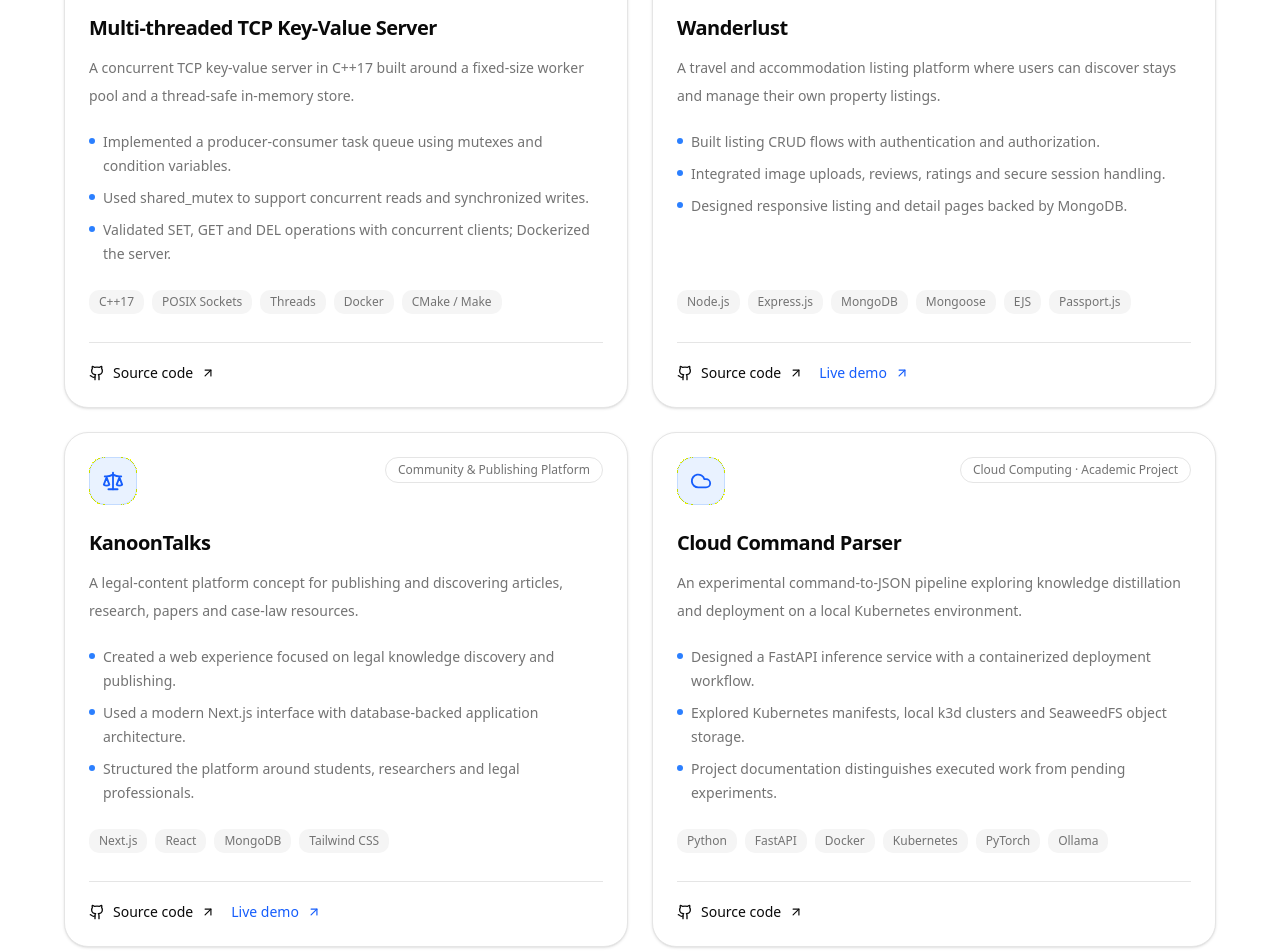
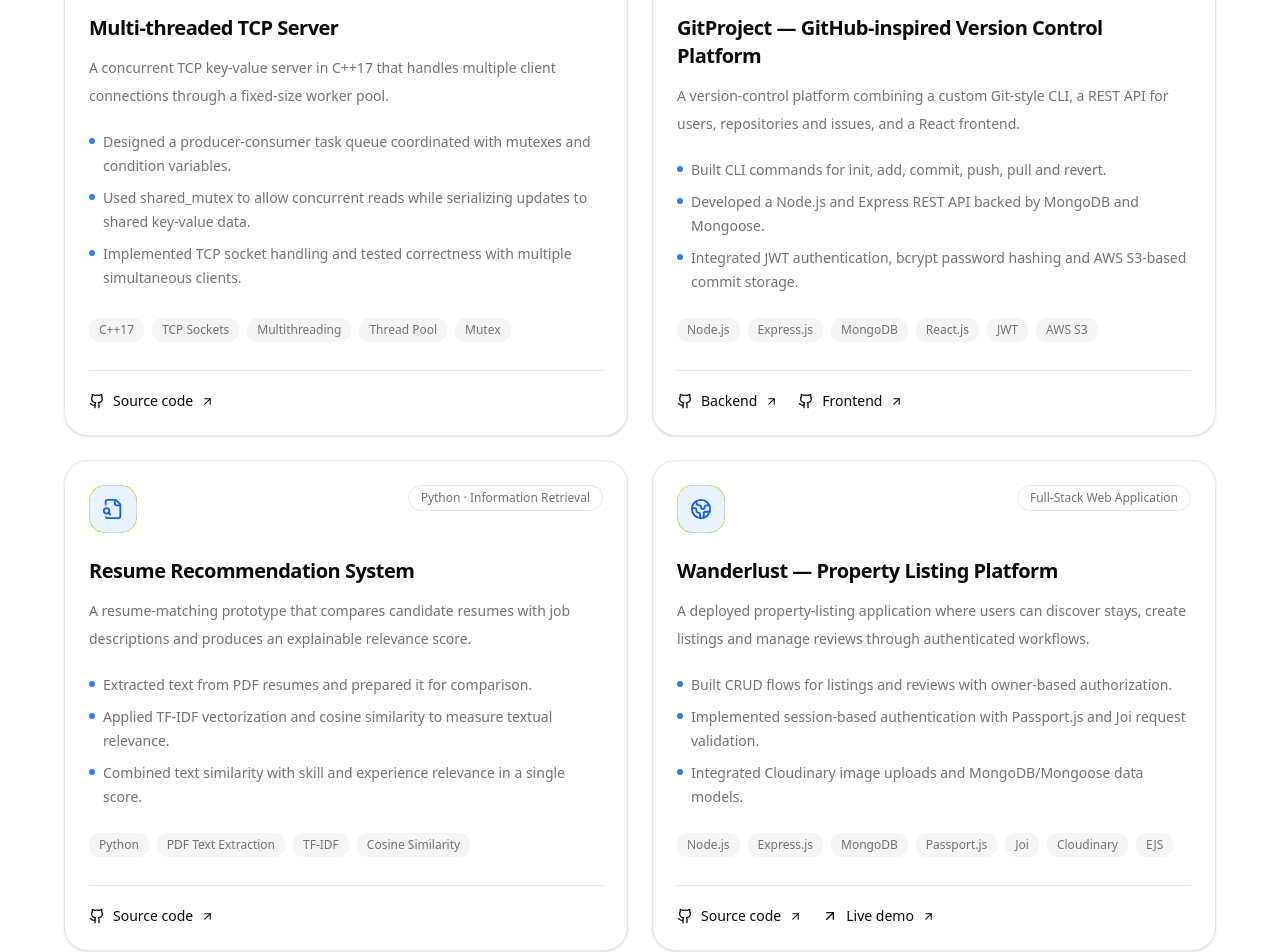
Before and after one commit to KshitijSingh07/portfolio, a Next.js app: page /projects in a window 1280 px wide. Shown: the part 480-1432 px from the top of the page. Built offline with nearby package versions, Linux system fonts and the light colour scheme.

Commit message:
Align portfolio projects and profile with current resume

```diff
--- a/app/projects/page.tsx
+++ b/app/projects/page.tsx
@@ -1,147 +1,122 @@
-import Link from "next/link";
-import { ArrowUpRight, Github, ExternalLink, Server, Scale, Cloud, Code2 } from "lucide-react";
+import { ArrowUpRight, Github, FileSearch, Server, GitBranch, Globe2 } from "lucide-react";
 
 const projects = [
   {
-    title: "Multi-threaded TCP Key-Value Server",
+    title: "Multi-threaded TCP Server",
     category: "Systems Programming",
     description:
-      "A concurrent TCP key-value server in C++17 built around a fixed-size worker pool and a thread-safe in-memory store.",
+      "A concurrent TCP key-value server in C++17 that handles multiple client connections through a fixed-size worker pool.",
     highlights: [
-      "Implemented a producer-consumer task queue using mutexes and condition variables.",
-      "Used shared_mutex to support concurrent reads and synchronized writes.",
-      "Validated SET, GET and DEL operations with concurrent clients; Dockerized the server.",
+      "Designed a producer-consumer task queue coordinated with mutexes and condition variables.",
+      "Used shared_mutex to allow concurrent reads while serializing updates to shared key-value data.",
+      "Implemented TCP socket handling and tested correctness with multiple simultaneous clients.",
     ],
-    stack: ["C++17", "POSIX Sockets", "Threads", "Docker", "CMake / Make"],
-    github: "https://github.com/KshitijSingh07/multithreaded-tcp-server",
+    stack: ["C++17", "TCP Sockets", "Multithreading", "Thread Pool", "Mutex"],
     icon: Server,
+    links: [{ label: "Source code", href: "https://github.com/KshitijSingh07/multithreaded-tcp-server", icon: "github" }],
     featured: true,
   },
   {
-    title: "Wanderlust",
-    category: "Full-Stack Web Application",
+    title: "GitProject — GitHub-inspired Version Control Platform",
+    category: "Full-Stack Engineering",
     description:
-      "A travel and accommodation listing platform where users can discover stays and manage their own property listings.",
+      "A version-control platform combining a custom Git-style CLI, a REST API for users, repositories and issues, and a React frontend.",
     highlights: [
-      "Built listing CRUD flows with authentication and authorization.",
-      "Integrated image uploads, reviews, ratings and secure session handling.",
-      "Designed responsive listing and detail pages backed by MongoDB.",
+      "Built CLI commands for init, add, commit, push, pull and revert.",
+      "Developed a Node.js and Express REST API backed by MongoDB and Mongoose.",
+      "Integrated JWT authentication, bcrypt password hashing and AWS S3-based commit storage.",
     ],
-    stack: ["Node.js", "Express.js", "MongoDB", "Mongoose", "EJS", "Passport.js"],
-    github: "https://github.com/KshitijSingh07/Wanderlust",
-    live: "https://wanderlust-99v7.onrender.com/listings",
-    icon: ExternalLink,
+    stack: ["Node.js", "Express.js", "MongoDB", "React.js", "JWT", "AWS S3"],
+    icon: GitBranch,
+    links: [
+      { label: "Backend", href: "https://github.com/KshitijSingh07/Git-backend", icon: "github" },
+      { label: "Frontend", href: "https://github.com/KshitijSingh07/Git-frontend", icon: "github" },
+    ],
     featured: true,
   },
   {
-    title: "KanoonTalks",
-    category: "Community & Publishing Platform",
+    title: "Resume Recommendation System",
+    category: "Python · Information Retrieval",
     description:
-      "A legal-content platform concept for publishing and discovering articles, research, papers and case-law resources.",
+      "A resume-matching prototype that compares candidate resumes with job descriptions and produces an explainable relevance score.",
     highlights: [
-      "Created a web experience focused on legal knowledge discovery and publishing.",
-      "Used a modern Next.js interface with database-backed application architecture.",
-      "Structured the platform around students, researchers and legal professionals.",
+      "Extracted text from PDF resumes and prepared it for comparison.",
+      "Applied TF-IDF vectorization and cosine similarity to measure textual relevance.",
+      "Combined text similarity with skill and experience relevance in a single score.",
     ],
-    stack: ["Next.js", "React", "MongoDB", "Tailwind CSS"],
-    github: "https://github.com/KshitijSingh07/KanoonTalks",
-    live: "https://kanoon-talks.vercel.app/",
-    icon: Scale,
+    stack: ["Python", "PDF Text Extraction", "TF-IDF", "Cosine Similarity"],
+    icon: FileSearch,
+    links: [{ label: "Source code", href: "https://github.com/KshitijSingh07/Resume-Ranker", icon: "github" }],
     featured: true,
   },
   {
-    title: "Cloud Command Parser",
-    category: "Cloud Computing · Academic Project",
+    title: "Wanderlust — Property Listing Platform",
+    category: "Full-Stack Web Application",
     description:
-      "An experimental command-to-JSON pipeline exploring knowledge distillation and deployment on a local Kubernetes environment.",
+      "A deployed property-listing application where users can discover stays, create listings and manage reviews through authenticated workflows.",
     highlights: [
-      "Designed a FastAPI inference service with a containerized deployment workflow.",
-      "Explored Kubernetes manifests, local k3d clusters and SeaweedFS object storage.",
-      "Project documentation distinguishes executed work from pending experiments.",
+      "Built CRUD flows for listings and reviews with owner-based authorization.",
+      "Implemented session-based authentication with Passport.js and Joi request validation.",
+      "Integrated Cloudinary image uploads and MongoDB/Mongoose data models.",
     ],
-    stack: ["Python", "FastAPI", "Docker", "Kubernetes", "PyTorch", "Ollama"],
-    github: "https://github.com/KshitijSingh07/CS3081-Cloud-Computing-Mini-Project",
-    icon: Cloud,
-    featured: false,
-  },
-  {
-    title: "Resume Ranker",
-    category: "Python · Information Retrieval",
-    description:
-      "An ATS-style resume matching prototype that scores candidate profiles against job descriptions and role-specific skills.",
-    highlights: [
-      "Implemented TF-IDF and cosine-similarity based matching.",
-      "Designed explainable scoring across skills, experience, education and projects.",
-      "Organized role-specific evaluation for multiple technical domains.",
+    stack: ["Node.js", "Express.js", "MongoDB", "Passport.js", "Joi", "Cloudinary", "EJS"],
+    icon: Globe2,
+    links: [
+      { label: "Source code", href: "https://github.com/KshitijSingh07/Wanderlust", icon: "github" },
+      { label: "Live demo", href: "https://wanderlust-99v7.onrender.com/listings", icon: "external" },
     ],
-    stack: ["Python", "TF-IDF", "Cosine Similarity", "NLP"],
-    github: "https://github.com/KshitijSingh07/Resume-Ranker",
-    icon: Code2,
-    featured: false,
+    featured: true,
   },
 ];
-
-function ProjectCard({ project }: { project: (typeof projects)[number] }) {
-  const Icon = project.icon;
-  return (
-    <article className="group flex h-full flex-col rounded-3xl border border-border bg-card p-6 shadow-sm transition duration-300 hover:-translate-y-1 hover:border-blue-500/50 hover:shadow-xl">
-      <div className="mb-6 flex items-start justify-between gap-4">
-        <div className="rounded-2xl border border-blue-500/20 bg-blue-500/10 p-3 text-blue-600 dark:text-blue-400">
-          <Icon size={22} />
-        </div>
-        <span className="rounded-full border border-border px-3 py-1 text-xs text-muted-foreground">
-          {project.category}
-        </span>
-      </div>
-      <h2 className="text-xl font-semibold tracking-tight">{project.title}</h2>
-      <p className="mt-3 text-sm leading-7 text-muted-foreground">{project.description}</p>
-      <ul className="mt-5 flex-1 space-y-2 text-sm leading-6 text-muted-foreground">
-        {project.highlights.map((item) => (
-          <li key={item} className="flex gap-2">
-            <span className="mt-2 h-1.5 w-1.5 shrink-0 rounded-full bg-blue-500" />
-            <span>{item}</span>
-          </li>
-        ))}
-      </ul>
-      <div className="mt-6 flex flex-wrap gap-2">
-        {project.stack.map((item) => (
-          <span key={item} className="rounded-lg bg-muted px-2.5 py-1 text-xs text-muted-foreground">
-            {item}
-          </span>
-        ))}
-      </div>
-      <div className="mt-7 flex items-center gap-4 border-t border-border pt-5 text-sm font-medium">
-        <a href={project.github} target="_blank" rel="noreferrer" className="inline-flex items-center gap-2 transition hover:text-blue-500">
-          <Github size={16} /> Source code <ArrowUpRight size={14} />
-        </a>
-        {project.live && (
-          <a href={project.live} target="_blank" rel="noreferrer" className="inline-flex items-center gap-2 text-blue-600 transition hover:text-blue-500 dark:text-blue-400">
-            Live demo <ArrowUpRight size={14} />
-          </a>
-        )}
-      </div>
-    </article>
-  );
-}
 
 export default function ProjectsPage() {
   return (
     <main className="min-h-screen bg-background px-5 py-16 text-foreground sm:px-8">
       <div className="mx-auto max-w-6xl">
-        <div className="max-w-2xl">
+        <div className="max-w-3xl">
           <p className="text-sm font-semibold uppercase tracking-[0.25em] text-blue-600 dark:text-blue-400">Selected work</p>
           <h1 className="mt-4 text-4xl font-bold tracking-tight sm:text-5xl">Projects that turn ideas into working software.</h1>
           <p className="mt-5 text-base leading-8 text-muted-foreground">
-            A collection of web applications, systems programming and engineering experiments. Each project reflects a different part of how I learn, build and solve problems.
+            A selection of my work across full-stack development, systems programming and information retrieval. Each project has helped me strengthen a different part of the software engineering toolkit.
           </p>
         </div>
+
         <div className="mt-12 grid gap-6 md:grid-cols-2">
-          {projects.map((project) => <ProjectCard key={project.title} project={project} />)}
+          {projects.map((project) => {
+            const Icon = project.icon;
+            return (
+              <article key={project.title} className="group flex h-full flex-col rounded-3xl border border-border bg-card p-6 shadow-sm transition duration-300 hover:-translate-y-1 hover:border-blue-500/50 hover:shadow-xl">
+                <div className="mb-6 flex items-start justify-between gap-4">
+                  <div className="rounded-2xl border border-blue-500/20 bg-blue-500/10 p-3 text-blue-600 dark:text-blue-400"><Icon size={22} /></div>
+                  <span className="rounded-full border border-border px-3 py-1 text-xs text-muted-foreground">{project.category}</span>
+                </div>
+                <h2 className="text-xl font-semibold tracking-tight">{project.title}</h2>
+                <p className="mt-3 text-sm leading-7 text-muted-foreground">{project.description}</p>
+                <ul className="mt-5 flex-1 space-y-2 text-sm leading-6 text-muted-foreground">
+                  {project.highlights.map((item) => (
+                    <li key={item} className="flex gap-2"><span className="mt-2 h-1.5 w-1.5 shrink-0 rounded-full bg-blue-500" /><span>{item}</span></li>
+                  ))}
+                </ul>
+                <div className="mt-6 flex flex-wrap gap-2">
+                  {project.stack.map((item) => <span key={item} className="rounded-lg bg-muted px-2.5 py-1 text-xs text-muted-foreground">{item}</span>)}
+                </div>
+                <div className="mt-7 flex flex-wrap items-center gap-x-5 gap-y-3 border-t border-border pt-5 text-sm font-medium">
+                  {project.links.map((link) => (
+                    <a key={link.label} href={link.href} target="_blank" rel="noreferrer" className="inline-flex items-center gap-2 transition hover:text-blue-500">
+                      {link.icon === "github" ? <Github size={16} /> : <ArrowUpRight size={16} />}
+                      {link.label} <ArrowUpRight size={13} />
+                    </a>
+                  ))}
+                </div>
+              </article>
+            );
+          })}
         </div>
+
         <div className="mt-12 flex flex-col items-start justify-between gap-4 rounded-3xl border border-border bg-muted/40 p-7 sm:flex-row sm:items-center">
           <div>
-            <h2 className="text-xl font-semibold">Want to explore more?</h2>
-            <p className="mt-1 text-sm text-muted-foreground">Find more experiments and repositories on GitHub.</p>
+            <h2 className="text-xl font-semibold">More experiments and code</h2>
+            <p className="mt-1 text-sm text-muted-foreground">Explore additional repositories and ongoing work on GitHub.</p>
           </div>
           <a href="https://github.com/KshitijSingh07" target="_blank" rel="noreferrer" className="inline-flex items-center gap-2 rounded-xl bg-blue-600 px-5 py-3 text-sm font-semibold text-white transition hover:bg-blue-700">
             Visit GitHub <ArrowUpRight size={16} />
```
